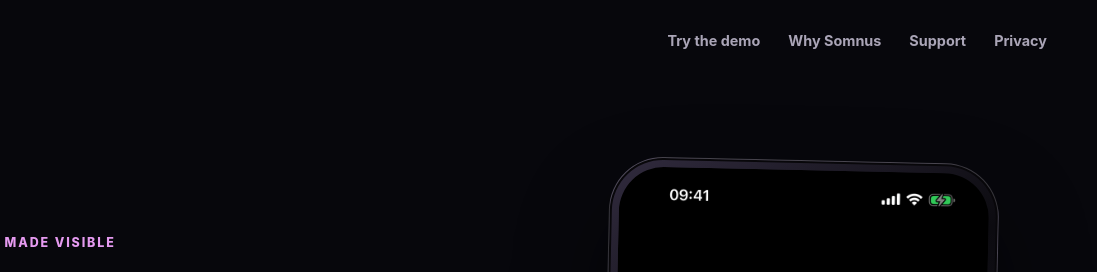
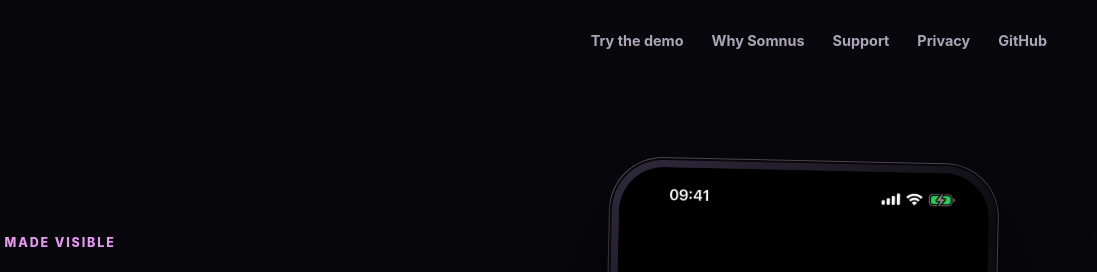
Before and after one commit to EMRahman/Somnus, a plain HTML site: page website/index.html in a window 1280 px wide. Shown: the top 272 px of the page, 183-1280 px from the left. Drawn offline with Linux system fonts and the light colour scheme.

Commit message:
Add GitHub link to site navigation

```diff
--- a/website/index.html
+++ b/website/index.html
@@ -29,6 +29,7 @@
         <a href="#difference">Why Somnus</a>
         <a href="support.html">Support</a>
         <a href="privacy.html">Privacy</a>
+        <a href="https://github.com/EMRahman/Somnus">GitHub</a>
       </div>
     </nav>
   </header>
```
